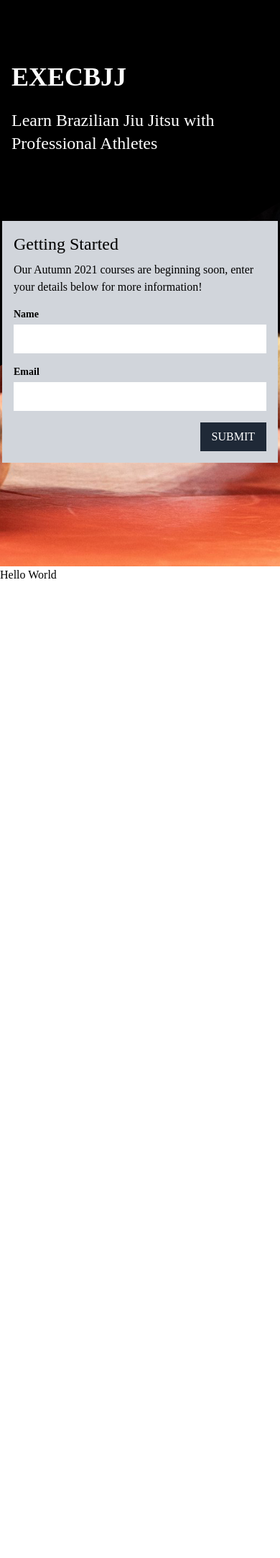
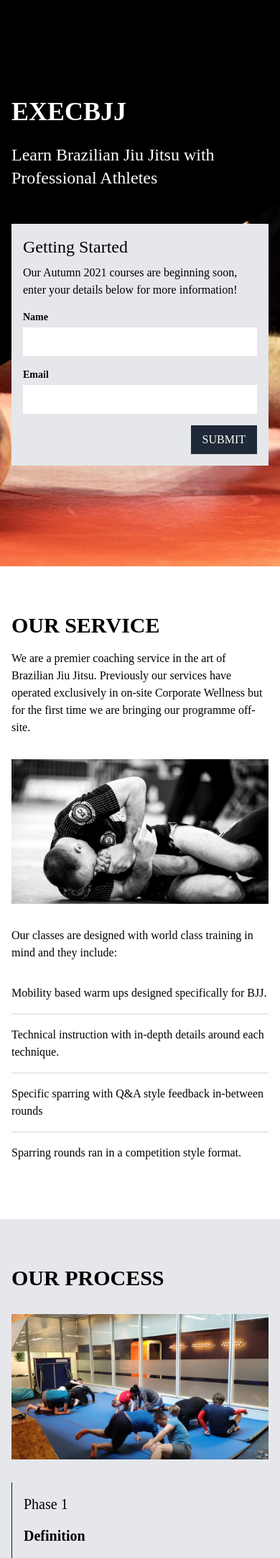
Before and after one commit to slammer1870/studious-lamp, a Flask app: page / in a window 390 px wide. Shown: the part 57-2222 px from the top of the page at 72% size. Before the commit the page ends 861 px from the top, so only its background shows below. Run offline with Flask 2, Linux system fonts and the light colour scheme; style sheets or scripts are compiled from the project's sources.

Commit message:
add: digital assets and footer
frontend template complete for mobile useage

```diff
--- a/templates/base.html
+++ b/templates/base.html
@@ -4,11 +4,16 @@
     <meta charset="UTF-8" />
     <meta http-equiv="X-UA-Compatible" content="IE=edge" />
     <meta name="viewport" content="width=device-width, initial-scale=1.0" />
+    <!--Alpine JS Include-->
     <script src="//unpkg.com/alpinejs" defer></script>
-  <link rel="stylesheet" href="{{url_for('static',filename='css/main.css')}}">
+    <!--Tailwind CSS Link-->
+    <link
+      rel="stylesheet"
+      href="{{url_for('static',filename='css/main.css')}}"
+    />
     <title>ExecBJJ</title>
   </head>
-  <body style="font-family: montserrat;">
-    {% include "navbar.html" %} {% block content %} {% endblock content %}
+  <body style="font-family: montserrat">
+    {% include "navbar.html" %} {% block content %} {% endblock content %} {% include "footer.html" %}
   </body>
 </html>
--- /dev/null
+++ b/templates/footer.html
@@ -0,0 +1,133 @@
+<!--Footer-->
+<footer class="text-gray-600 body-font">
+  <div class="bg-gray-200">
+    <div
+      class="container px-5 py-6 mx-auto flex items-center sm:flex-row flex-col"
+    >
+      <a
+        class="
+          flex
+          title-font
+          font-medium
+          items-center
+          md:justify-start
+          justify-center
+          text-gray-900
+        "
+      >
+        <svg
+          id="Group_3"
+          data-name="Group 3"
+          xmlns="http://www.w3.org/2000/svg"
+          xmlns:xlink="http://www.w3.org/1999/xlink"
+          width="42.125"
+          height="25.197"
+          viewBox="0 0 42.125 25.197"
+        >
+          <defs>
+            <clipPath id="clip-path">
+              <rect
+                id="Rectangle_1"
+                data-name="Rectangle 1"
+                width="42.125"
+                height="25.197"
+              />
+            </clipPath>
+          </defs>
+          <g id="Group_1" data-name="Group 1" clip-path="url(#clip-path)">
+            <path
+              id="Path_1"
+              data-name="Path 1"
+              d="M41.6,25.2H36.463l-5.307-8.133L25.85,25.2H0a1.24,1.24,0,0,1,.084-.412c.877-1.332,1.8-2.633,2.639-3.991.978-1.591,2.041-3.125,3.036-4.7.346-.548.7-1.091,1.039-1.62H19.06l.827-1.255L16.366,7.754c-1.008,1.312-1.79,2.722-2.693,4.037H8.689a1.24,1.24,0,0,1,.084-.412c1.068-1.621,2.2-3.2,3.2-4.862.717-1.18,1.561-2.273,2.22-3.493.438-.811,1.028-1.539,1.545-2.308.14-.208.262-.428.417-.682.2-.1.379.025.495.222.764,1.292,1.633,2.516,2.438,3.779.633.993,1.327,1.947,1.926,2.957.578.974,1.237,1.889,1.841,2.842.728,1.147,1.467,2.288,2.2,3.429l-3.38,5.166H9.39L7.634,21.093a.969.969,0,0,0,.08.109.107.107,0,0,0,.059.032H23.207a6.019,6.019,0,0,0,.956-1.325c.813-1.205,1.628-2.411,2.388-3.65.556-.906,1.15-1.783,1.742-2.664.1-.153.2-.306.3-.454L20.074.072c-.01.011,0-.009.023-.022a.122.122,0,0,1,.063-.023h5.013q2.97,4.511,5.972,9.154L37.118.039h5.006c.008.446-.326.712-.522,1.021-.88,1.384-1.8,2.741-2.7,4.111q-1.485,2.256-2.96,4.517c-.741,1.139-1.47,2.286-2.21,3.438L41.6,25.2"
+              transform="translate(0.001 -0.001)"
+            />
+          </g>
+        </svg>
+
+        <span class="ml-3 text-xl font-semibold">ExecBJJ</span>
+      </a>
+      <p class="text-sm text-gray-500 sm:ml-6 sm:mt-0 mt-4">
+        © 2021 ExecBJJ —
+        <a
+          href="https://twitter.com/knyttneve"
+          rel="noopener noreferrer"
+          class="text-gray-600 ml-1"
+          target="_blank"
+          >@execbjj</a
+        >
+      </p>
+      <span
+        class="
+          inline-flex
+          sm:ml-auto
+          sm:mt-0
+          mt-4
+          justify-center
+          sm:justify-start
+        "
+      >
+        <a class="text-gray-500">
+          <svg
+            fill="currentColor"
+            stroke-linecap="round"
+            stroke-linejoin="round"
+            stroke-width="2"
+            class="w-5 h-5"
+            viewBox="0 0 24 24"
+          >
+            <path
+              d="M18 2h-3a5 5 0 00-5 5v3H7v4h3v8h4v-8h3l1-4h-4V7a1 1 0 011-1h3z"
+            ></path>
+          </svg>
+        </a>
+        <a class="ml-3 text-gray-500">
+          <svg
+            fill="currentColor"
+            stroke-linecap="round"
+            stroke-linejoin="round"
+            stroke-width="2"
+            class="w-5 h-5"
+            viewBox="0 0 24 24"
+          >
+            <path
+              d="M23 3a10.9 10.9 0 01-3.14 1.53 4.48 4.48 0 00-7.86 3v1A10.66 10.66 0 013 4s-4 9 5 13a11.64 11.64 0 01-7 2c9 5 20 0 20-11.5a4.5 4.5 0 00-.08-.83A7.72 7.72 0 0023 3z"
+            ></path>
+          </svg>
+        </a>
+        <a class="ml-3 text-gray-500">
+          <svg
+            fill="none"
+            stroke="currentColor"
+            stroke-linecap="round"
+            stroke-linejoin="round"
+            stroke-width="2"
+            class="w-5 h-5"
+            viewBox="0 0 24 24"
+          >
+            <rect width="20" height="20" x="2" y="2" rx="5" ry="5"></rect>
+            <path
+              d="M16 11.37A4 4 0 1112.63 8 4 4 0 0116 11.37zm1.5-4.87h.01"
+            ></path>
+          </svg>
+        </a>
+        <a class="ml-3 text-gray-500">
+          <svg
+            fill="currentColor"
+            stroke="currentColor"
+            stroke-linecap="round"
+            stroke-linejoin="round"
+            stroke-width="0"
+            class="w-5 h-5"
+            viewBox="0 0 24 24"
+          >
+            <path
+              stroke="none"
+              d="M16 8a6 6 0 016 6v7h-4v-7a2 2 0 00-2-2 2 2 0 00-2 2v7h-4v-7a6 6 0 016-6zM2 9h4v12H2z"
+            ></path>
+            <circle cx="4" cy="4" r="2" stroke="none"></circle>
+          </svg>
+        </a>
+      </span>
+    </div>
+  </div>
+</footer>
--- a/templates/index.html
+++ b/templates/index.html
@@ -1,33 +1,30 @@
 {% extends "base.html" %} {% block content %}
+<!--Hero Image with clip-path overlay-->
 <div class="h-screen w-screen relative bg-black">
   <div
     class="
       container
       absolute
-      top-0
-      left-0
-      bottom-0
-      right-0
+      inset-0
       py-36
       lg:py-72
       px-4
-      lg:px-0
       z-10
       mx-auto
       flex flex-col
       lg:flex-row
       items-center
       lg:items-start
-      justify-between
+      justify-around
     "
   >
-    <div class="text-white w-full lg:w-1/3">
+    <div class="text-white w-full max-w-screen-sm pt-12">
       <h1 class="text-4xl lg:text-6xl font-semibold uppercase mb-6">ExecBJJ</h1>
       <h3 class="text-2xl lg:text-4xl font-medium mb-12">
         Learn Brazilian Jiu Jitsu with Professional Athletes
       </h3>
     </div>
-    <div class="h-auto w-96 lg:w-1/3 bg-gray-300 p-4">
+    <div class="h-auto w-auto max-w-screen-sm bg-gray-200 p-4">
       <h5 class="text-2xl font-medium mb-2">Getting Started</h5>
       <p class="mb-4">
         Our Autumn 2021 courses are beginning soon, enter your details below for
@@ -35,14 +32,19 @@
       </p>
       <div class="flex flex-col mb-4">
         <label class="text-sm font-semibold mb-1">Name</label>
-        <input class="p-2"/>
+        <input class="p-2" />
       </div>
       <div class="flex flex-col mb-4">
         <label class="text-sm font-semibold mb-1">Email</label>
-        <input class="p-2"/>
+        <input class="p-2" />
       </div>
       <div class="flex justify-items-end">
-      <button class="bg-gray-800 text-white uppercase font-medium px-4 py-2 ml-auto">Submit</button></div>
+        <button
+          class="bg-gray-800 text-white uppercase font-medium px-4 py-2 ml-auto"
+        >
+          Submit
+        </button>
+      </div>
     </div>
   </div>
   <div
@@ -59,5 +61,131 @@
     "
   ></div>
 </div>
-<div class="h-96">Hello World</div>
+<!--Our Service Section-->
+<div class="px-4 py-16 container mx-auto" id="service">
+  <h1 class="text-3xl lg:text-6xl font-semibold uppercase mb-4">Our Service</h1>
+  <p class="mb-8">
+    We are a premier coaching service in the art of Brazilian Jiu Jitsu.
+    Previously our services have operated exclusively in on-site Corporate
+    Wellness but for the first time we are bringing our programme off-site.
+  </p>
+  <img src="{{url_for('static',filename='img/armbar.jpg')}}" class="mb-8" />
+  <p class="mb-8">
+    Our classes are designed with world class training in mind and they include:
+  </p>
+  <p class="mb-4 border-b-2 pb-4">
+    Mobility based warm ups designed specifically for BJJ.
+  </p>
+  <p class="mb-4 border-b-2 pb-4">
+    Technical instruction with in-depth details around each technique.
+  </p>
+  <p class="mb-4 border-b-2 pb-4">
+    Specific sparring with Q&amp;A style feedback in-between rounds
+  </p>
+  <p class="mb-4">Sparring rounds ran in a competition style format.</p>
+</div>
+<!--Our Process Section-->
+<div class="bg-gray-200" id="process">
+  <div class="px-4 py-16 container mx-auto">
+    <h1 class="text-3xl lg:text-6xl font-semibold uppercase mb-8">
+      Our Process
+    </h1>
+    <img src="{{url_for('static',filename='img/process.jpg')}}" class="mb-8" />
+    <div class="border-l border-gray-900 p-4">
+      <h3 class="text-xl mb-4">Phase 1</h3>
+      <h5 class="text-xl font-semibold mb-4">Definition</h5>
+      <p>
+        We teach you how to develop your technical understanding and mobility.
+        This is designed so that you need no prerequisite knowledge or
+        experience to attend.
+      </p>
+    </div>
+    <div class="border-l border-gray-900 p-4">
+      <h3 class="text-xl mb-4">Phase 2</h3>
+      <h5 class="text-xl font-semibold mb-4">Implementation</h5>
+      <p>
+        We work on practical strategies for the implementation of what you have
+        learned so far both during our live sessions and in your own time.
+      </p>
+    </div>
+    <div class="border-l border-gray-900 p-4">
+      <h3 class="text-xl mb-4">Phase 3</h3>
+      <h5 class="text-xl font-semibold mb-4">Reviewing</h5>
+      <p>
+        We use this time to recap what we have learned so far and implement
+        deliberate practice to crystallise your understanding.
+      </p>
+    </div>
+    <div class="border-l border-gray-900 p-4">
+      <h3 class="text-xl mb-4">Phase 4</h3>
+      <h5 class="text-xl font-semibold mb-4">Combination</h5>
+      <p>
+        This is where the real benefit of the classes begin to show. We work to
+        combine the gains in our technical knowledge with resistence training to
+        practice a well rounded workout.
+      </p>
+    </div>
+  </div>
+</div>
+<!--Contact Us Section-->
+<div
+  style="
+      background-image: url({{url_for('static',filename='img/contact.jpg')}});
+    "
+  class="
+    bg-gray-700 bg-no-repeat
+    relative
+    bg-center bg-cover
+    flex
+    items-center
+    justify-around
+  "
+  id="contact"
+>
+  <div class="absolute inset-0 bg-black opacity-50 h-full flex flex-col"></div>
+  <div
+    class="
+      container
+      inset-0
+      py-16
+      px-4
+      z-10
+      mx-auto
+      flex flex-col
+      lg:flex-row
+      items-center
+      justify-around
+    "
+  >
+    <div class="text-white w-full max-w-screen-sm">
+      <h1 class="text-3xl lg:text-4xl font-semibold uppercase mb-4">
+        Contact Us
+      </h1>
+      <p class="mb-8">
+        Let us help you with anything we can by filling in this form.
+      </p>
+    </div>
+    <div class="h-auto w-full max-w-screen-sm bg-gray-200 p-4 z-10">
+      <div class="flex flex-col mb-4">
+        <label class="text-sm font-semibold mb-2">Name</label>
+        <input class="p-2" />
+      </div>
+      <div class="flex flex-col mb-4">
+        <label class="text-sm font-semibold mb-2">Email</label>
+        <input class="p-2" />
+      </div>
+      <div class="flex flex-col mb-4">
+        <label class="text-sm font-semibold mb-2">Your Message</label>
+        <input class="p-2 h-20" type="text-area" />
+      </div>
+      <div class="flex justify-items-end">
+        <button
+          class="bg-gray-800 text-white uppercase font-medium px-4 py-2 ml-auto"
+        >
+          Submit
+        </button>
+      </div>
+    </div>
+  </div>
+</div>
 {% endblock %}
--- a/templates/navbar.html
+++ b/templates/navbar.html
@@ -1,3 +1,4 @@
+<!--Navbar-->
 <div>
   <nav
     class="
@@ -11,12 +12,12 @@
       text-2xl
       bg-black
     "
-  >
+  ><!--sideBar represents variable to show/hide mobile sliding menu-->
     <div
       class="container mx-auto flex justify-between items-center"
       x-data="{ sideBar: false }"
     >
-      <svg
+      <a href="/"><svg
         id="Group_2"
         data-name="Group 2"
         xmlns="http://www.w3.org/2000/svg"
@@ -45,13 +46,14 @@
             fill="#fff"
           />
         </g>
-      </svg>
+      </svg><a/>
+      <!--SVGs used as buttons to show/hide mobile menu-->
       <svg
         xmlns="http://www.w3.org/2000/svg"
         width="25"
         height="20"
         viewBox="0 0 25 20"
-        class="md:hidden z-50"
+        class="md:hidden z-50 relative"
         :class="{ 'hidden' : sideBar }"
         x-on:click="sideBar = ! sideBar"
       >
@@ -88,7 +90,7 @@
         width="24"
         height="24"
         viewBox="0 0 24 24"
-        class="md:hidden z-50"
+        class="md:hidden z-50 relative"
         :class="{ 'hidden' : !sideBar }"
         x-on:click="sideBar = ! sideBar"
       >
@@ -149,16 +151,16 @@
             flex flex-col
             justify-start
             mt-20
-            text-lg
+            text-sm
             text-white
           "
         >
-          <a class="md:mb-0 md:mr-8 lg:mr-16 mb-4 uppercase"> Our Service </a
-          ><a class="md:mb-0 md:mr-8 lg:mr-16 mb-4 uppercase"> Our Process </a>
-          <a class="md:mb-0 md:mr-8 lg:mr-16 mb-4 uppercase">Contact</a>
-          <button class="uppercase bg-gray-200 px-6 py-2 text-center text-black font-medium">
+          <a href="#service" class="md:mb-0 md:mr-8 lg:mr-16 mb-4 uppercase"> Our Service </a
+          ><a href="#process" class="md:mb-0 md:mr-8 lg:mr-16 mb-4 uppercase"> Our Process </a>
+          <a href="#contact" class="md:mb-0 md:mr-8 lg:mr-16 mb-4 uppercase">Contact</a>
+          <a href="/login"><button class="uppercase bg-gray-200 px-6 py-2 text-center text-black font-medium">
             Log In
-          </button>
+          </button></a>
         </div>
       </menu>
     </div>
```
Also changed, not shown: static/img/armbar.jpg (added), static/img/contact.jpg (added), static/img/process.jpg (added).
